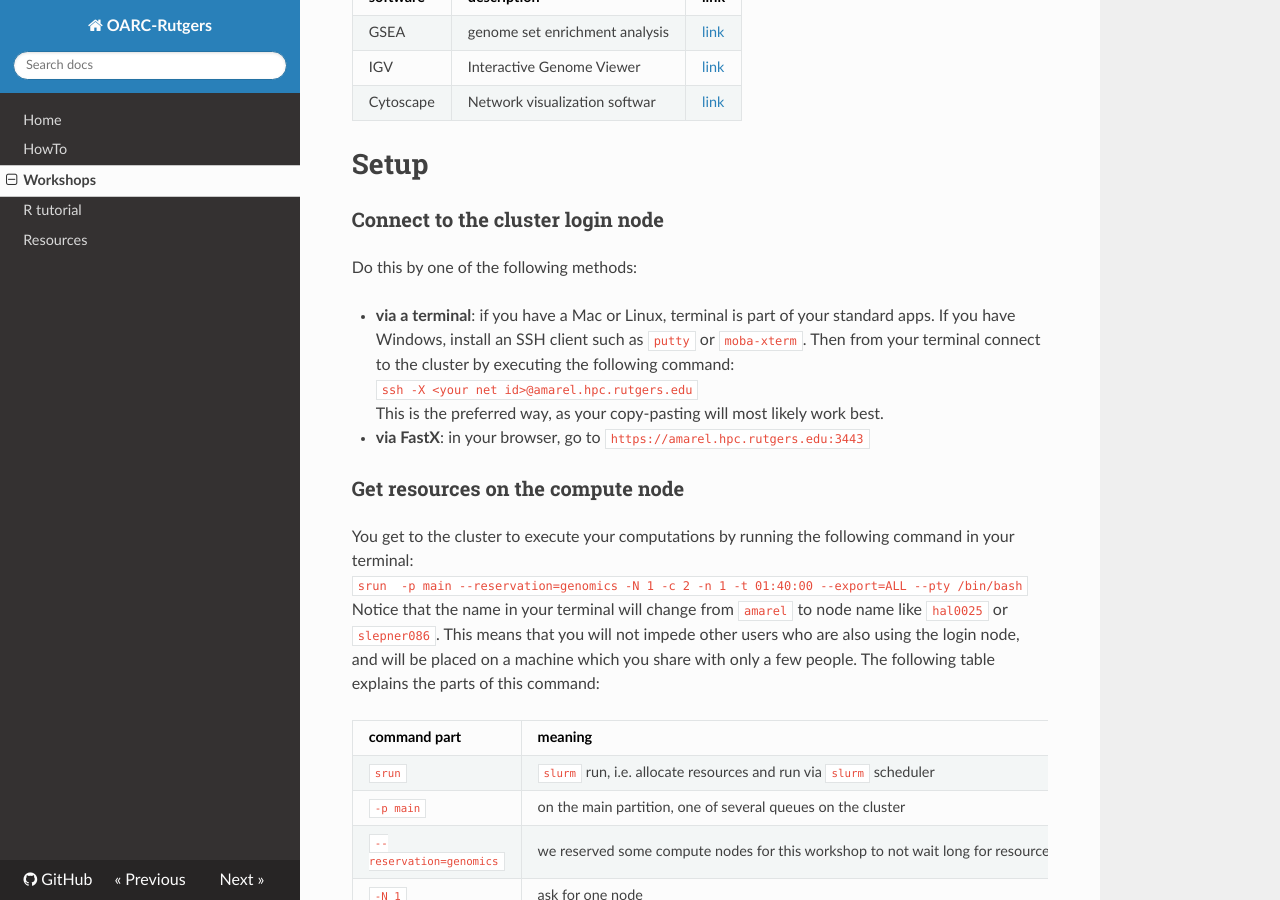
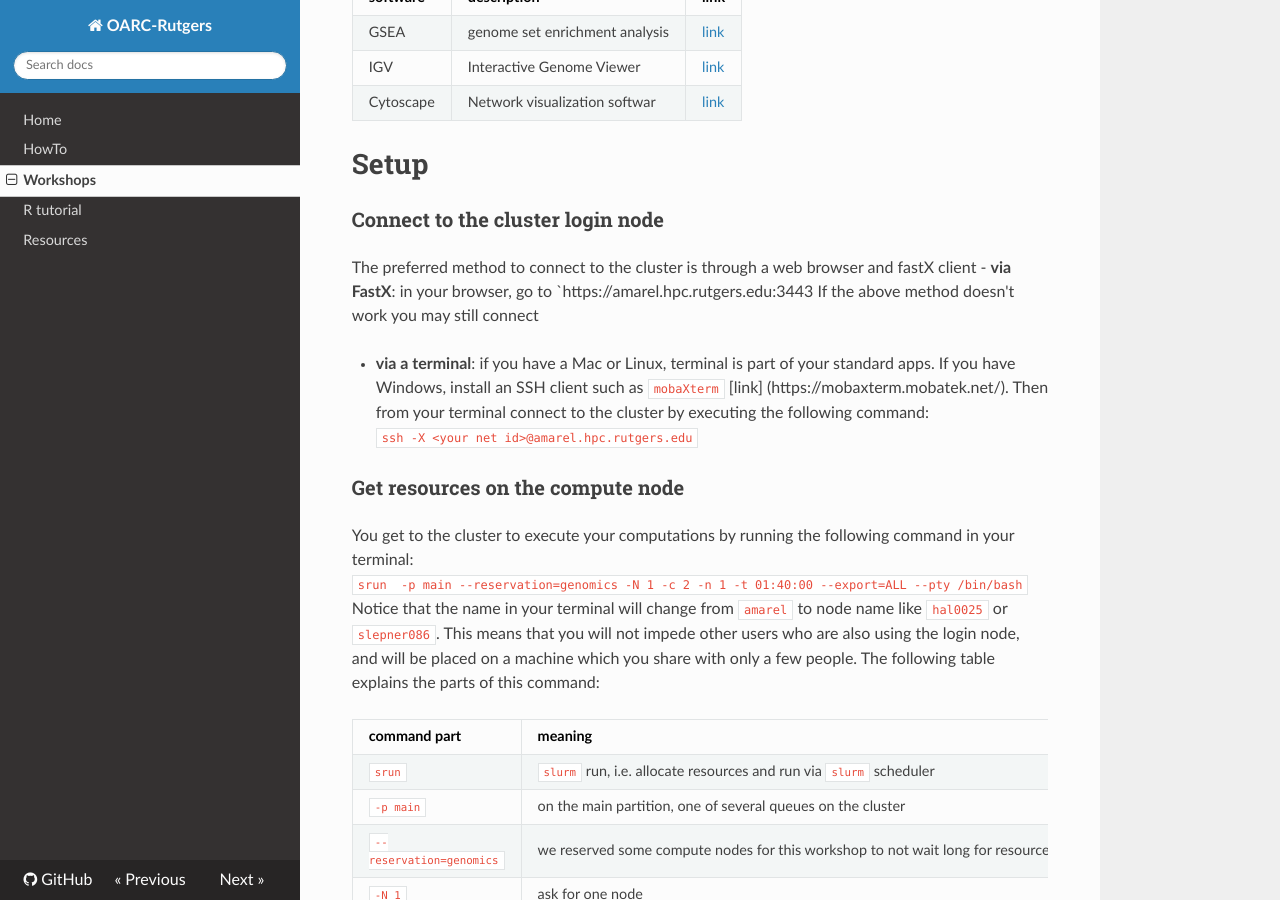
Before and after one commit to EzryStIago/training, an MkDocs documentation site: the page built from docs/workshop.md, in a window 1280 px wide and 900 px high, scrolled down 980 px. Built offline with MkDocs 1.6.1, drawn with Linux system fonts in a browser that asks for light colours; nearby versions of some CDN libraries; old or Windows-style settings are respelled for this version of MkDocs; some of the changed text lies outside the part shown.

Commit message:
Web FastX  connection only

````diff
--- a/docs/workshop.md
+++ b/docs/workshop.md
@@ -38,12 +38,13 @@ This is a list of other software you might find useful:
 # Setup
 
 ### Connect to the cluster login node
-Do this by one of the following methods:
+The preferred method to connect to the cluster is through a web browser and fastX client
+ - **via FastX**: in your browser, go to `https://amarel.hpc.rutgers.edu:3443
+If the above method doesn't work you may still connect
 
-  - **via a terminal**: if you have a Mac or Linux, terminal is part of your standard apps. If you have Windows, install an SSH client such as `putty` or `moba-xterm`. Then from your terminal connect to the cluster by executing the following command:
+  - **via a terminal**: if you have a Mac or Linux, terminal is part of your standard apps. If you have Windows, install an SSH client such as `mobaXterm` [link] (https://mobaxterm.mobatek.net/). Then from your terminal connect to the cluster by executing the following command:
 ``` ssh -X <your net id>@amarel.hpc.rutgers.edu```
-   This is the preferred way, as your copy-pasting will most likely work best.
-  - **via FastX**: in your browser, go to `https://amarel.hpc.rutgers.edu:3443`
+
 
 ### Get resources on the compute node
 
````
Also changed, not shown: other parts of docs/workshop.md (+1 -1 lines).
